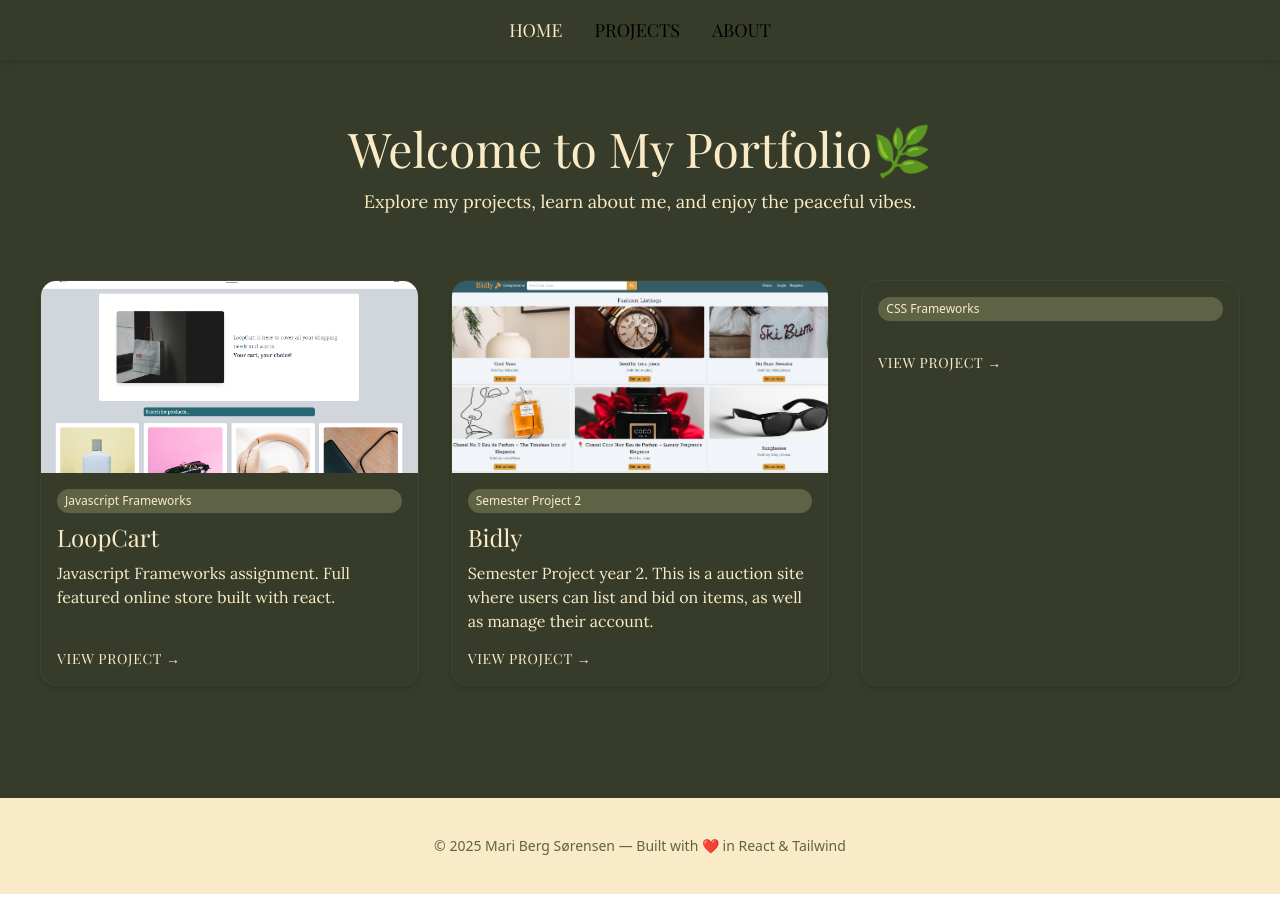
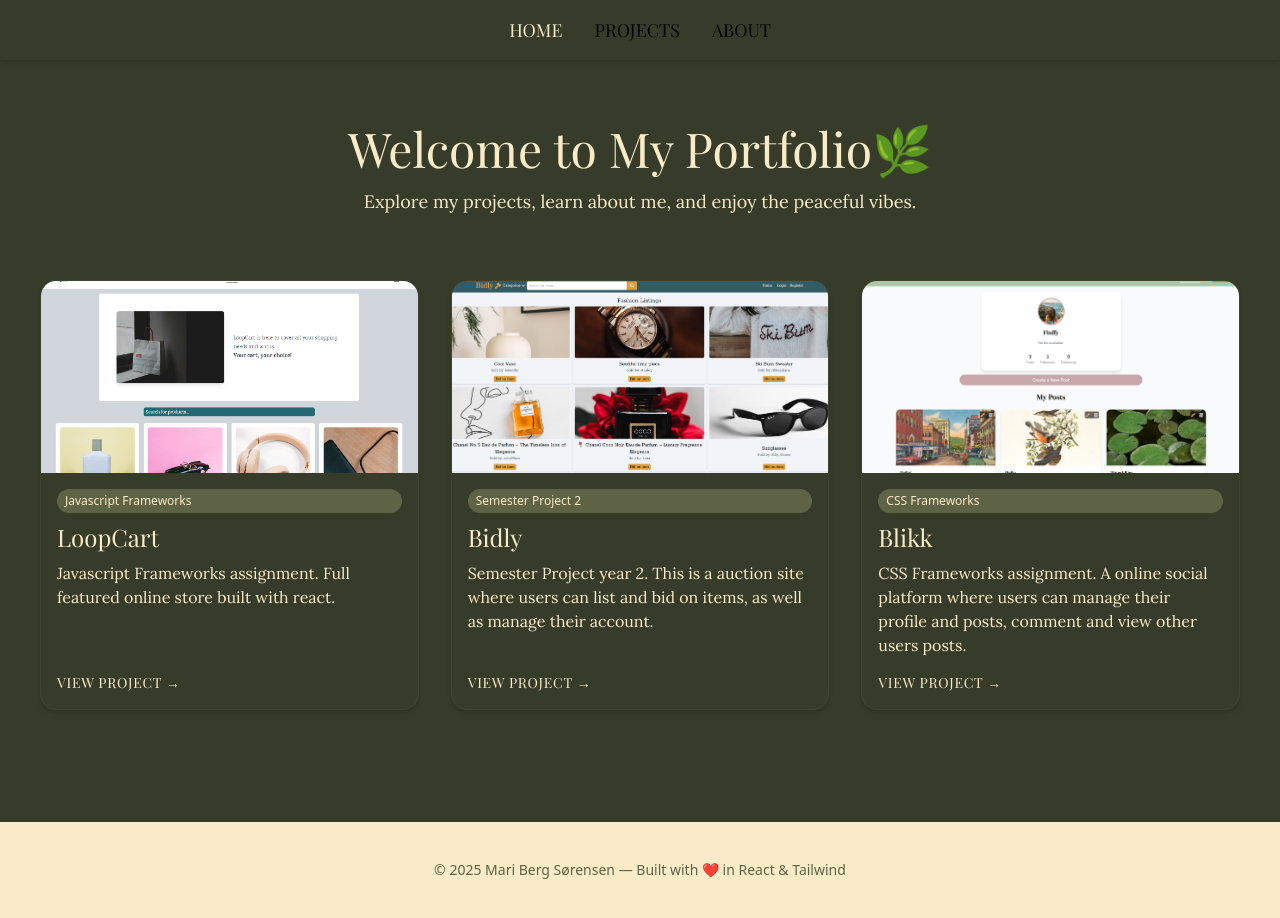
Before and after one commit to Maribsorensen/Portfolio, a React (Vite) app: page / in a window 1280 px wide. Before the commit the page ends 894 px from the top, so only its background shows below. Built offline with nearby package versions, Linux system fonts and the light colour scheme; a web font is replaced by a local one.

Commit message:
Feat: added cssframeworks project data

```diff
--- a/src/data/projects.ts
+++ b/src/data/projects.ts
@@ -1,13 +1,22 @@
 export const projects = [
   {
     id: 'CSS Frameworks',
-    title: '',
-    teaser: '',
-    description: '',
-    image: '',
+    title: 'Blikk',
+    teaser:
+      'CSS Frameworks assignment. A online social platform where users can manage their profile and posts, comment and view other users posts.',
+    description:
+      'This project was created for two different assignments for Noroff front end development year 2. This was first a javascropt level 2 assignment where I had to build on already mostly finished code, as well as setup tests with vitest. Later in the CSS Frameworks course we had to add on tailwind styling to that project.',
+    techstack: {
+      frontend: 'vite, html, javascript',
+      styling: 'tailwind CSS',
+      routing: 'custom client-side router',
+      notifications: 'tailwindflex prebuilt toaster',
+      testing: 'vitest',
+    },
+    image: '../src/assets/blikk.png',
     links: {
-      github: '',
-      live: '',
+      github: 'https://github.com/Maribsorensen/CSS-Frameworks-Public',
+      live: 'https://css-frameworks-blikk.netlify.app/',
     },
   },
   {
```
Also changed, not shown: src/assets/blikk.png (added).
